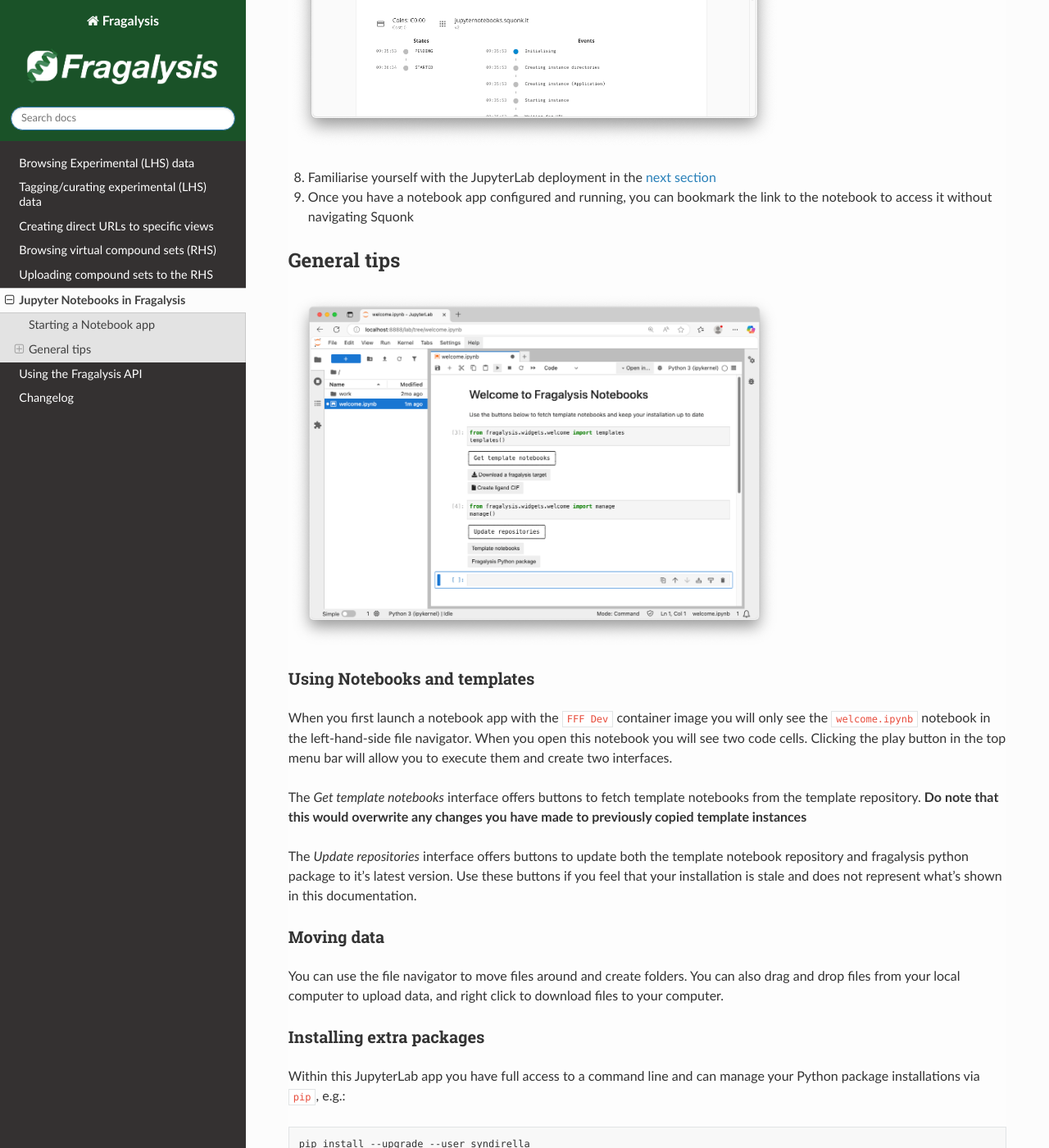
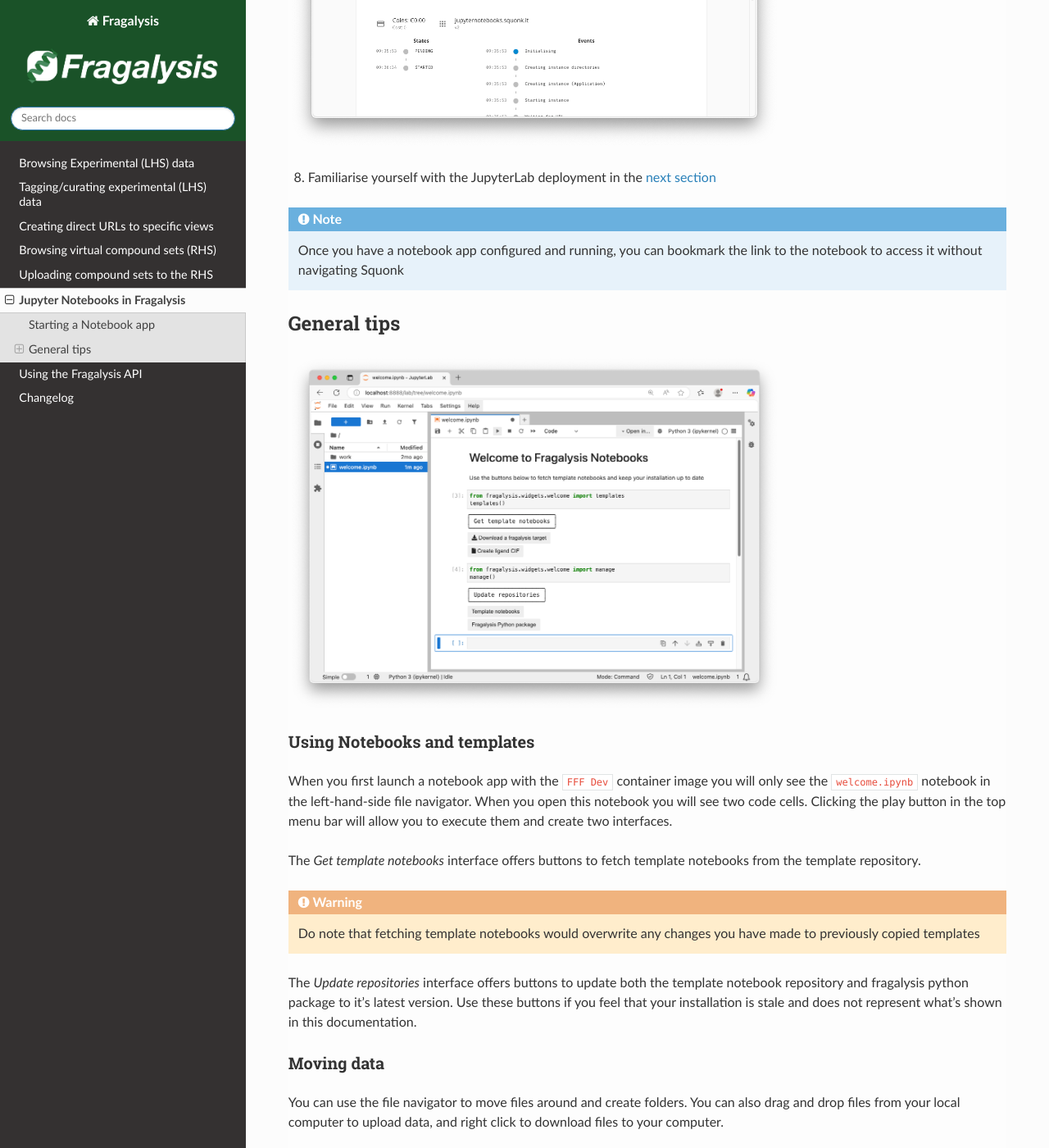
Before and after one commit to xchem/fragalysis, a Sphinx documentation site: the page built from docs/source/notebooks.md, in a window 1280 px wide and 1400 px high, scrolled down 1672 px. Shown: the whole window at 82% size. Built offline with Sphinx 7.4.7 and the Read the Docs theme 3.1.0, drawn with Linux system fonts in a browser that asks for light colours; formulas are drawn with MathJax 3.

Commit message:
warning boxes

````diff
--- a/docs/source/notebooks.md
+++ b/docs/source/notebooks.md
@@ -27,7 +27,9 @@
 
 8. Familiarise yourself with the JupyterLab deployment in the [next section](#general-tips)
 
-9. Once you have a notebook app configured and running, you can bookmark the link to the notebook to access it without navigating Squonk
+```{note}
+Once you have a notebook app configured and running, you can bookmark the link to the notebook to access it without navigating Squonk
+```
 
 ## General tips
 
@@ -37,7 +39,11 @@
 
 When you first launch a notebook app with the `FFF Dev` container image you will only see the `welcome.ipynb` notebook in the left-hand-side file navigator. When you open this notebook you will see two code cells. Clicking the play button in the top menu bar will allow you to execute them and create two interfaces.
 
-The *Get template notebooks* interface offers buttons to fetch template notebooks from the template repository. **Do note that this would overwrite any changes you have made to previously copied template instances**
+The *Get template notebooks* interface offers buttons to fetch template notebooks from the template repository.
+
+```{warning}
+Do note that fetching template notebooks would overwrite any changes you have made to previously copied templates
+```
 
 The *Update repositories* interface offers buttons to update both the template notebook repository and fragalysis python package to it's latest version. Use these buttons if you feel that your installation is stale and does not represent what's shown in this documentation.
 
````
